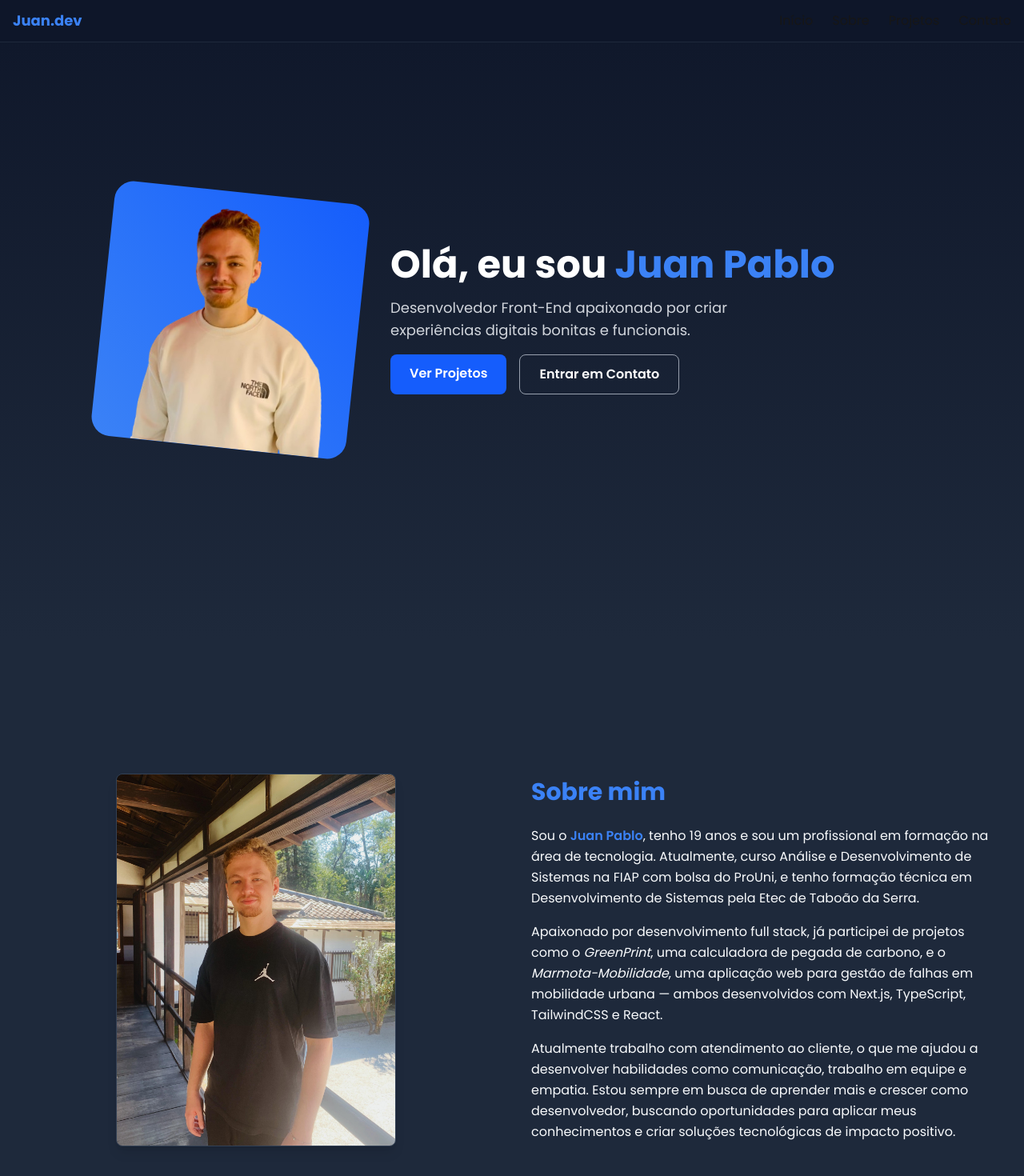
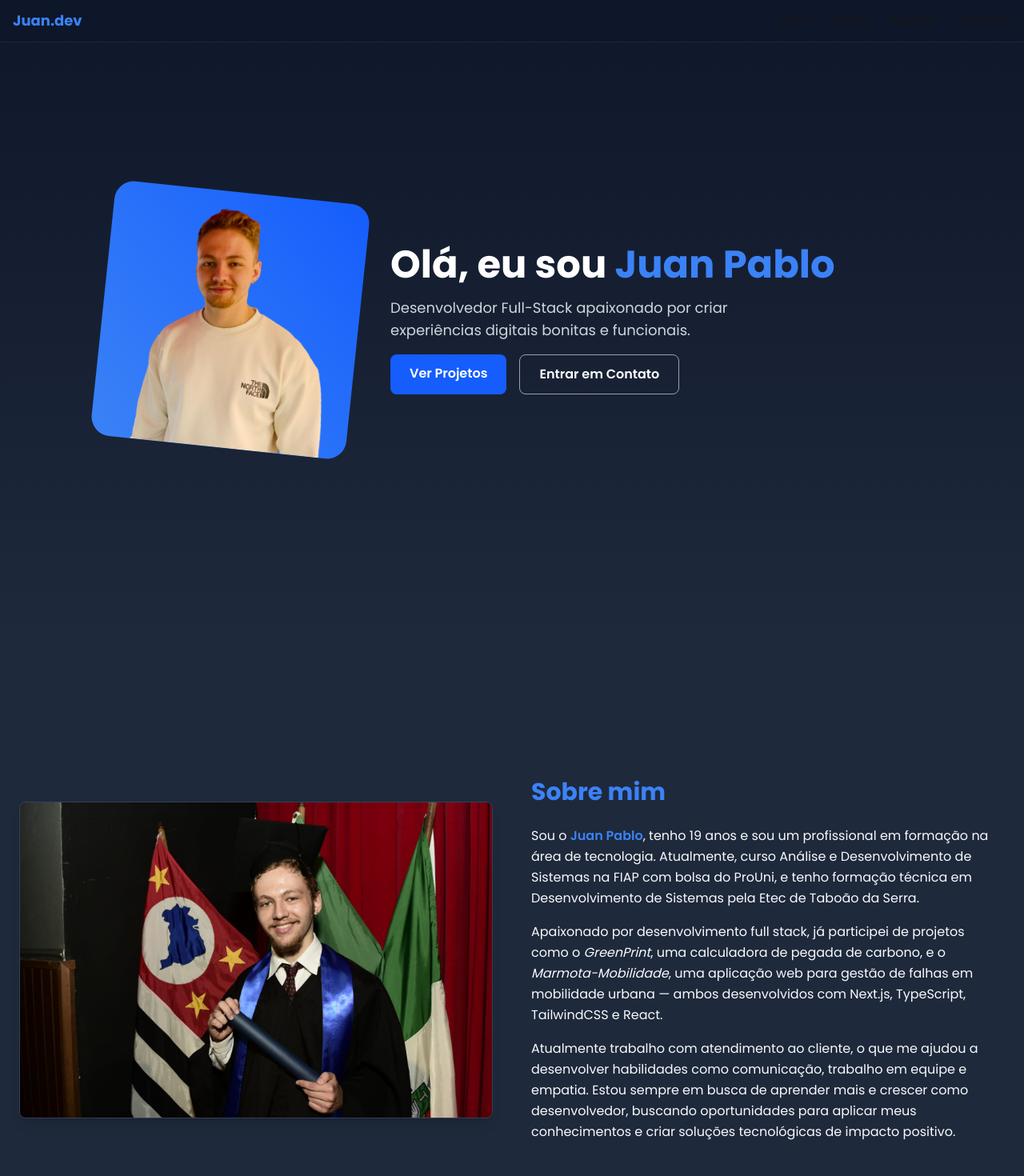
Before and after one commit to juanxto/portfolio, a Next.js app: page / in a window 1280 px wide. Shown: the top 1470 px of the page at 80% size. Built offline with nearby package versions, Linux system fonts and the light colour scheme.

Commit message:
Icon e foto da about atualizados.

```diff
--- a/src/app/layout.tsx
+++ b/src/app/layout.tsx
@@ -1,8 +1,9 @@
 import type { Metadata } from "next";
 import "./globals.css";
 import Header from "@/components/Header";
-import { Poppins } from "next/font/google"; // importa a fonte
+import { Poppins } from "next/font/google";
 
+// importa a fonte
 const poppins = Poppins({
   subsets: ["latin"],
   weight: ["400", "600", "700"], // pesos que vamos usar
@@ -11,9 +12,16 @@ const poppins = Poppins({
 export const metadata: Metadata = {
   title: "Juan Pablo - Portfólio",
   description: "Desenvolvedor Full Stack",
+  icons: {
+    icon: '/iconpage.png',
+  }
 };
 
-export default function RootLayout({ children }: { children: React.ReactNode }) {
+export default function RootLayout({
+  children
+}: {
+  children: React.ReactNode
+}) {
   return (
     <html lang="pt-BR">
       <body className={`${poppins.className} bg-[#0F172A] text-[#F8FAFC]`}>
--- a/src/components/sections/About.tsx
+++ b/src/components/sections/About.tsx
@@ -17,9 +17,9 @@ export default function About() {
           className="flex justify-center"
         >
           <Image
-            src="/foto-perfil.jpeg"
+            src="/fotoformatura.jpeg"
             alt="Foto de Juan Pablo"
-            width={350}
+            width={600}
             height={350}
             className="rounded-lg shadow-lg border border-[#334155] object-cover"
           />
--- a/src/components/sections/Hero.tsx
+++ b/src/components/sections/Hero.tsx
@@ -38,7 +38,7 @@ export default function Hero() {
             Olá, eu sou <span className="text-[#3B82F6]">Juan Pablo</span>
           </h1>
           <p className="text-lg text-gray-300 max-w-md">
-            Desenvolvedor Front-End apaixonado por criar experiências digitais bonitas e funcionais.
+            Desenvolvedor Full-Stack apaixonado por criar experiências digitais bonitas e funcionais.
           </p>
           <div className="flex gap-4 justify-center md:justify-start">
             <a
```
Also changed, not shown: public/fotoformatura.jpeg (added), public/iconpage.png (added).
